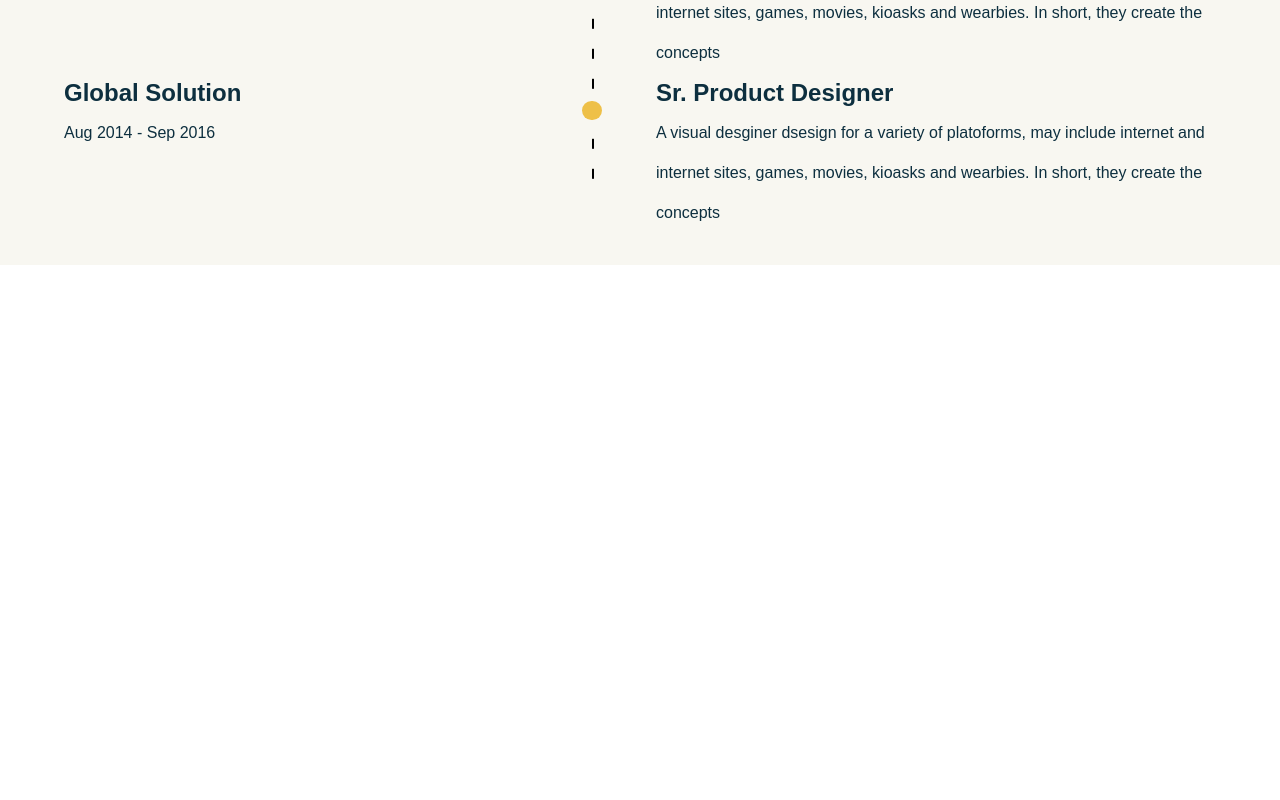
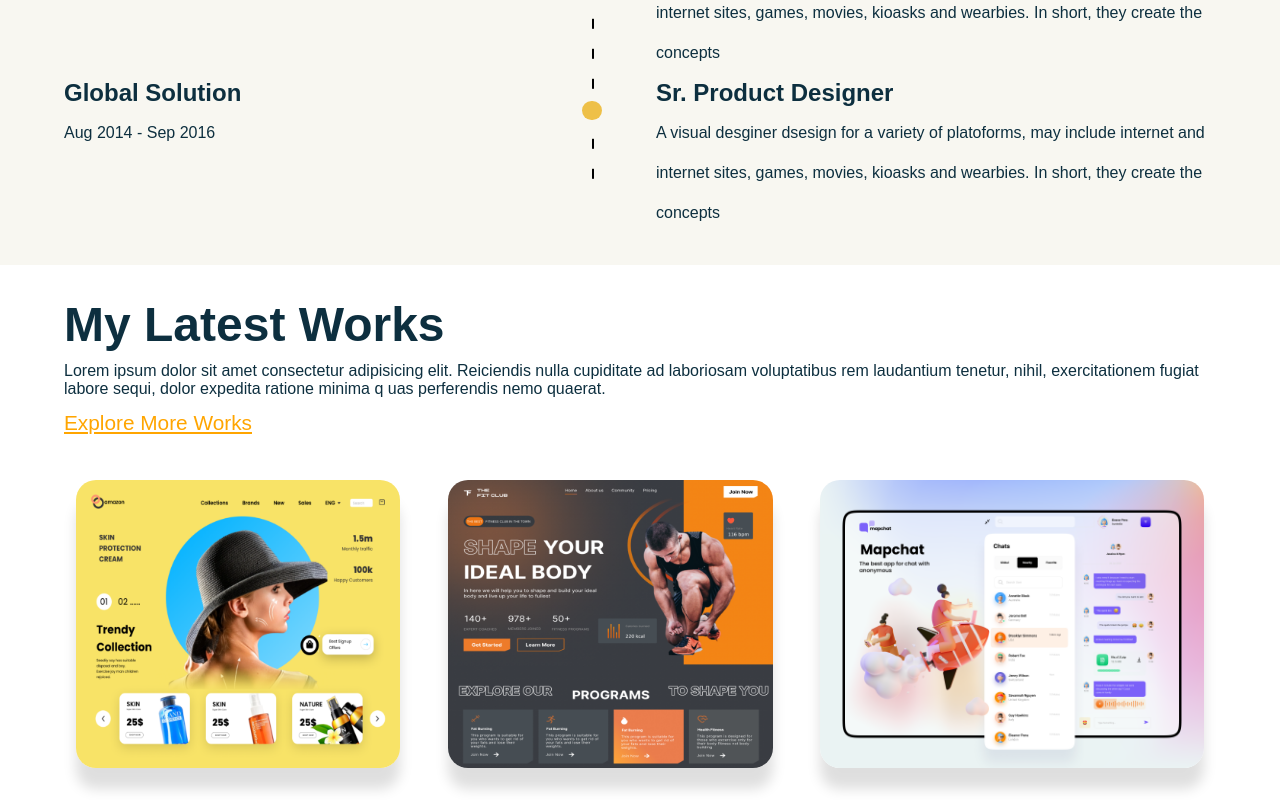
Before and after one commit to kushandesilva59/Portfolio---React, a React (Vite) app: page / in a window 1280 px wide. Shown: the part 1572-2372 px from the top of the page. Before the commit the page ends 1837 px from the top, so only its background shows below. Built offline with nearby package versions, Linux system fonts and the light colour scheme.

Commit message:
add portfolio section

```diff
--- a/src/App.jsx
+++ b/src/App.jsx
@@ -1,8 +1,10 @@
 import Experties from "./components/Experties/Experties";
+import Portfolio from "./components/Portfolio/Portfolio";
 import Header from "./components/header/Header";
 import Hero from "./components/hero/Hero";
 import Works from "./components/works/Works";
 import css from "./styles/app.module.scss"
+
 
 
 
@@ -16,6 +18,7 @@ const App = () => {
       <Hero />
       <Experties />
       <Works />
+      <Portfolio />
   </div>;
 };
 
--- /dev/null
+++ b/src/components/Portfolio/Portfolio.jsx
@@ -0,0 +1,52 @@
+import React from 'react'
+import css from './Portfolio.module.scss'
+import { fadeIn, staggerChildren } from '../../utils/motion'
+import { motion } from 'framer-motion'
+
+const Portfolio = () => {
+    return (
+        <motion.section
+        variants={staggerChildren}
+        initial="hidden"
+        whileInView="show"
+        viewport={{once: false, amount: 0.25}}
+
+
+        className={`paddings ${css.wrapper}`}>
+            <div className={`innerWidth flexCenter ${css.container}`}>
+
+                <div className={`flexCenter ${css.heading}`}>
+                    <div>
+                        <span className='primaryText'>
+                            My Latest Works
+                        </span>
+                        <p style={{ marginTop: "10px" }}>Lorem ipsum dolor sit amet consectetur adipisicing elit. Reiciendis nulla cupiditate ad laboriosam voluptatibus rem laudantium tenetur, nihil, exercitationem fugiat labore sequi, dolor expedita
+                            ratione minima q uas perferendis nemo quaerat.</p>
+                    </div>
+
+                    <span className="secondaryText">
+                        Explore More Works
+                    </span>
+                </div>
+
+                {/* Images */}
+
+                <div className={`flexCenter ${css.showCase}`}>
+
+                    <motion.img variants={fadeIn("up", "tween", 0.5, 0.6)}
+                    src="./showCase1.png" alt="project"/>
+
+                    <motion.img variants={fadeIn("up", "tween", 0.7, 0.6)}
+                        src="./showCase2.png" alt="project" />
+
+                    <motion.img variants={fadeIn("up", "tween", 0.9, 0.6)}
+                        src="./showCase3.png" alt="project" />
+
+                </div>
+
+            </div>
+        </motion.section>
+    )
+}
+
+export default Portfolio
--- /dev/null
+++ b/src/components/Portfolio/Portfolio.module.scss
@@ -0,0 +1,44 @@
+@import '../../styles/contants.scss';
+
+.wrapper{
+    background: white;
+    overflow: hidden;
+
+    .container{
+        flex-direction: column;
+        gap: 2rem;
+
+        .heading{
+            width: 100%;
+            justify-content: space-between;
+            align-items: flex-end;
+            flex-wrap: wrap;
+
+            >:nth-child(2){
+                text-decoration: underline;
+                color: orange;
+                cursor: pointer;
+            }
+        }
+
+        .showCase{
+            width: 100%;
+            gap: 1.5rem;
+            justify-content: space-around;
+            flex-wrap: wrap;
+
+            >img{
+                @media (max-width: $sm) {
+                    width: 100%;
+                }
+
+                border-radius: 20px;
+                max-width: 25rem;
+                max-height: 18rem;
+                box-shadow: 0 21px 13px rgba(0, 0, 0, 13%);
+                cursor: pointer;
+            }
+        }
+    }
+
+}
```
